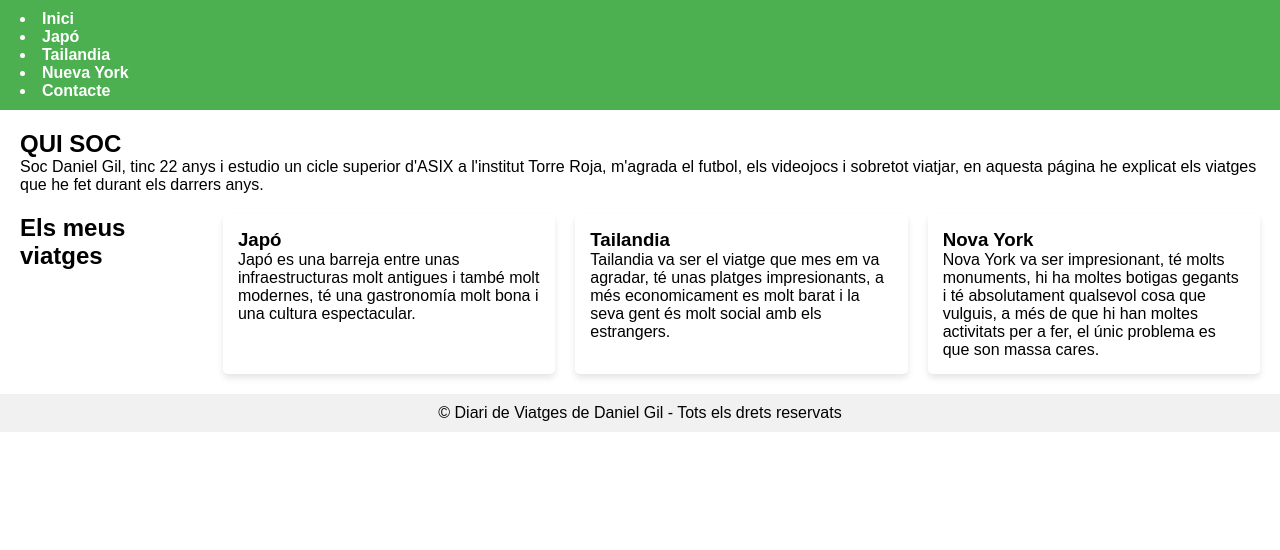
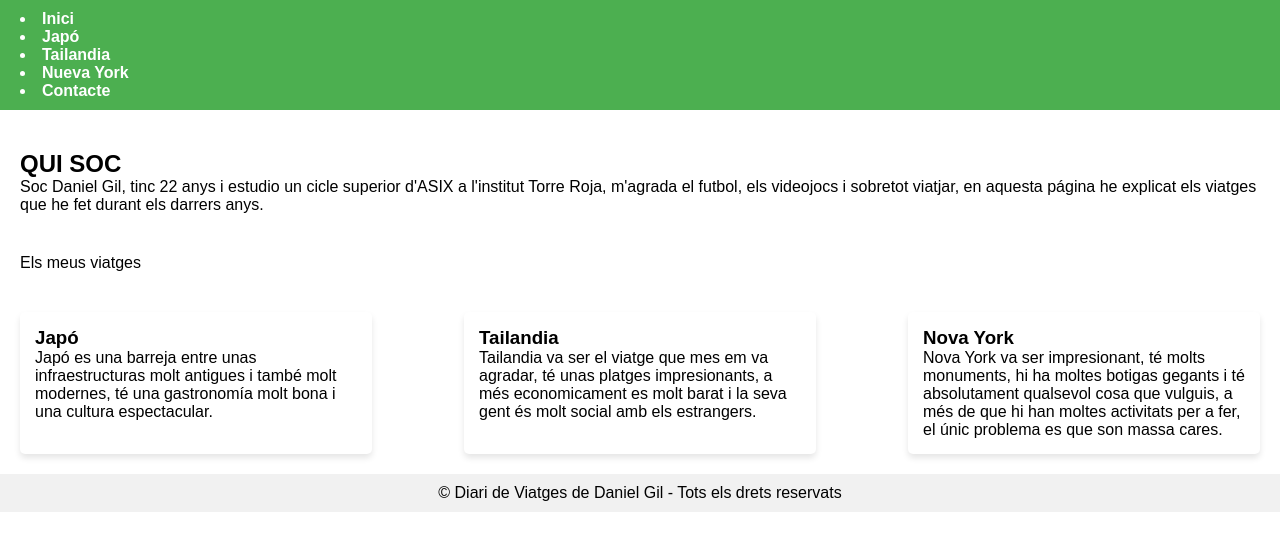
Before and after one commit to danielgil17/Diari-de-viatges, a plain HTML site: page index.html in a window 1280 px wide. Drawn offline with Linux system fonts and the light colour scheme.

Commit message:
actualizacion titulo viatges

```diff
--- a/estilo.css
+++ b/estilo.css
@@ -32,19 +32,19 @@ nav a {
 main {
     padding: 20px;
     background-color: #fff;
+    margin-top: 20px;
 }
 
 .perfil img {
     width: 150px;
     border-radius: 50%;
-    margin-top: 10px;
 }
 
 .viatges {
     display: flex;
     justify-content: space-between;
     gap: 20px;
-    margin-top: 20px;
+    margin-top: 40px;
 }
 
 .viatge-card {
--- a/index.html
+++ b/index.html
@@ -21,9 +21,12 @@
             m'agrada el futbol, els videojocs i sobretot viatjar, en aquesta página he explicat els
             viatges que he fet durant els darrers anys.</p>
         </section>
-        <section class="viatges">
+        <section class="tituloviatges"
             <h2>Els meus viatges</h2>
-            <div class="viatge-card">
+        </section>
+        <section>
+            <section class="viatges">
+                <div class="viatge-card">
                 <h3>Japó</h3>
                 <p>Japó es una barreja entre unas infraestructuras molt antigues i també molt modernes,
                     té una gastronomía molt bona i una cultura espectacular.</p>
```
